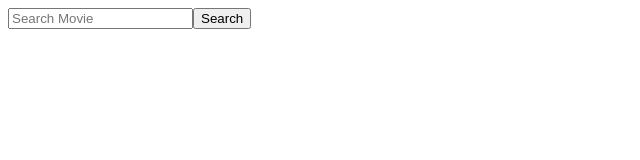
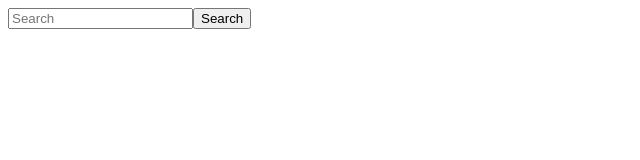
Before and after one commit to RiccardoGrande/vite-boolflix, a Vue app: page / in a window 1280 px wide. Shown: the top 160 px of the page, without its empty margins (0-640 px from the left). Built offline with nearby package versions, Linux system fonts and the light colour scheme.

Commit message:
add change flag

```diff
--- a/src/App.vue
+++ b/src/App.vue
@@ -15,15 +15,22 @@ export default {
       //console.log('Search characters');
       console.log(this.store.searchText);
       // perform an ajax call
-      const url = this.store.api_URL + this.store.searchText
+      if (url === this.store.api_URL_Movie) {
+
+        let url = this.store.api_URL_Movie + this.store.searchText
+        this.store.fetchMovies(url);
+
+      } else if (url === this.store.api_URL_Series) {
+
+        let url = this.store.api_URL_Series + this.store.searchText
+        this.store.fetchMovies(url);
+
+      }
+
       //console.log(url)
       this.store.fetchMovies(url);
 
-      /* if (flag === store.original_language) {
-        return flag
 
-
-      } */
     }
   }
 }
--- a/src/components/SearchBox.vue
+++ b/src/components/SearchBox.vue
@@ -14,7 +14,7 @@ export default {
 
 <template>
     <div class="input-group mb-3">
-        <input type="text" class="form-control" placeholder="Search Movie" v-model='store.searchText'>
+        <input type="text" class="form-control" placeholder="Search " v-model='store.searchText'>
         <button class="btn btn-outline-secondary" type="button" @click="$emit('makeSearch')">Search</button>
     </div>
 </template>
--- a/src/store.js
+++ b/src/store.js
@@ -3,18 +3,17 @@ import axios from 'axios'
 export const store = reactive({
     searchText: "",
     loading: true,
-    api_URL: "https://api.themoviedb.org/3/search/movie?api_key=fe03ad6bbae1c1b06a630abf6bce9ea9&query=",
+    api_URL_Movie: "https://api.themoviedb.org/3/search/movie?api_key=fe03ad6bbae1c1b06a630abf6bce9ea9&query=",
+    api_URL_Series: "https://api.themoviedb.org/3/search/tv?api_key=fe03ad6bbae1c1b06a630abf6bce9ea9&query=",
     result: null,
-    flag: {
-        en: 'https://flagsapi.com/GB/flat/64.png',
-        de: 'https://flagsapi.com/DE/flat/64.png',
-        ja: 'https://flagsapi.com/JP/flat/64.png',
-        it: 'https://flagsapi.com/IT/flat/64.png',
-        es: 'https://flagsapi.com/ES/flat/64.png',
-        fr: 'https://flagsapi.com/FR/flat/64.png',
+    flag: [
+        'it', 'fr', 'en', 'de', 'es'
+
+    ],
+    generateFlag(flag) {
+        flag.includes(result.original_lenguage)
 
     },
-
     fetchMovies(url) {
 
         axios
```
